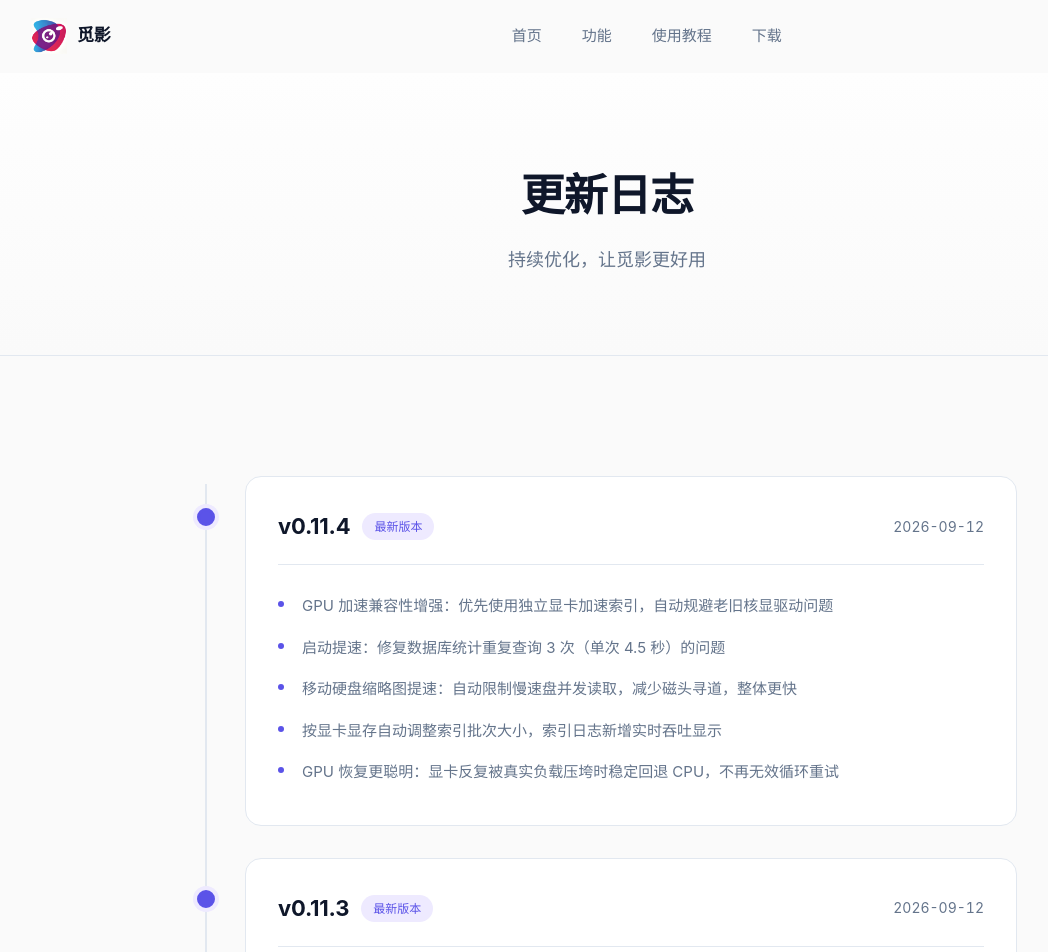
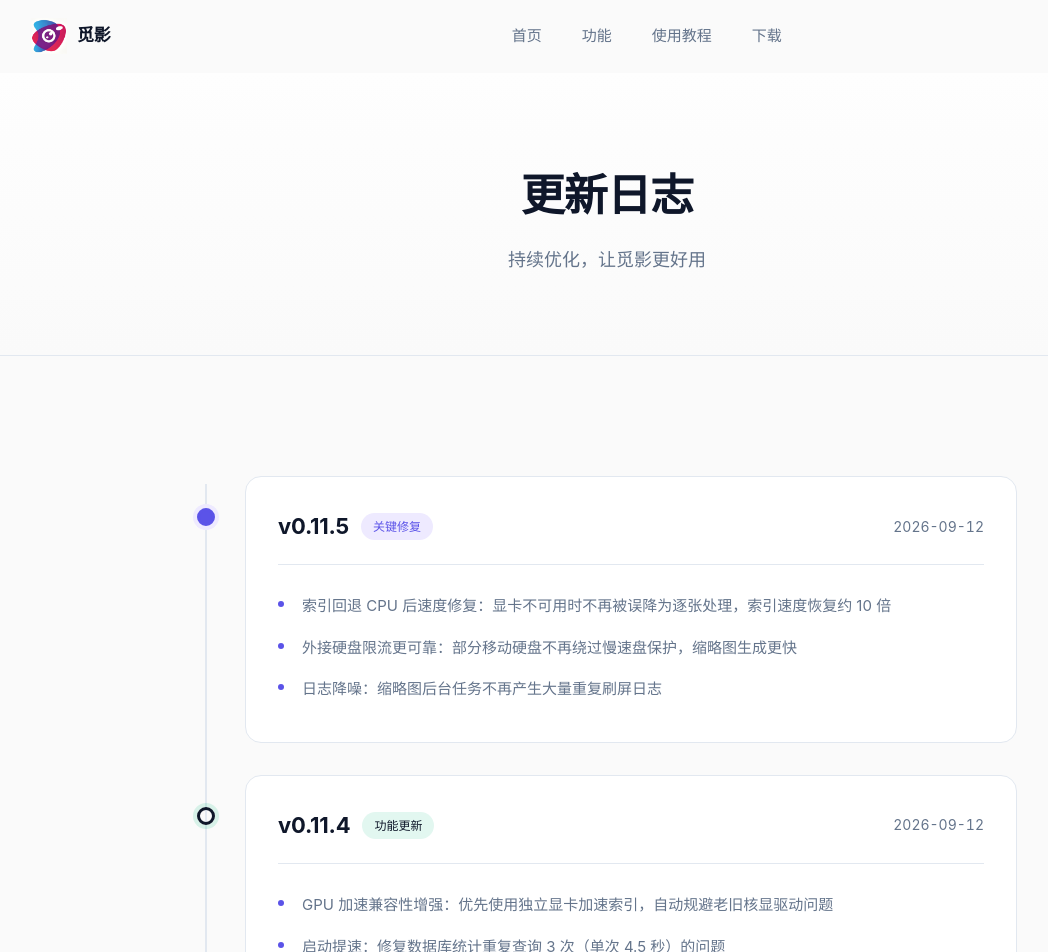
Before and after one commit to aiyo407/seekphoto-site, a Vue app: page /changelog in a window 1280 px wide. Shown: the top 952 px of the page, without its empty margins (33-1081 px from the left). Built offline with nearby package versions, Linux system fonts and the light colour scheme.

Commit message:
chore: 官网更新至 v0.11.5（版本号 + 更新日志条目）

```diff
--- a/src/config/version.ts
+++ b/src/config/version.ts
@@ -1,5 +1,5 @@
 /** 应用版本（仅更新日志页展示用，与下载链接无关） */
-export const APP_VERSION = '0.11.4'
+export const APP_VERSION = '0.11.5'
 
 /** 显示用版本号（带 v 前缀，如 "v0.9.0"） */
 export const APP_VERSION_DISPLAY = `v${APP_VERSION}`
--- a/src/views/Changelog.vue
+++ b/src/views/Changelog.vue
@@ -62,8 +62,19 @@ const versions: Version[] = [
   {
     version: APP_VERSION_DISPLAY,
     date: '2026-09-12',
-    tag: '最新版本',
+    tag: '关键修复',
     tagType: 'latest',
+    changes: [
+      '索引回退 CPU 后速度修复：显卡不可用时不再被误降为逐张处理，索引速度恢复约 10 倍',
+      '外接硬盘限流更可靠：部分移动硬盘不再绕过慢速盘保护，缩略图生成更快',
+      '日志降噪：缩略图后台任务不再产生大量重复刷屏日志'
+    ]
+  },
+  {
+    version: 'v0.11.4',
+    date: '2026-09-12',
+    tag: '功能更新',
+    tagType: 'feature',
     changes: [
       'GPU 加速兼容性增强：优先使用独立显卡加速索引，自动规避老旧核显驱动问题',
       '启动提速：修复数据库统计重复查询 3 次（单次 4.5 秒）的问题',
```
